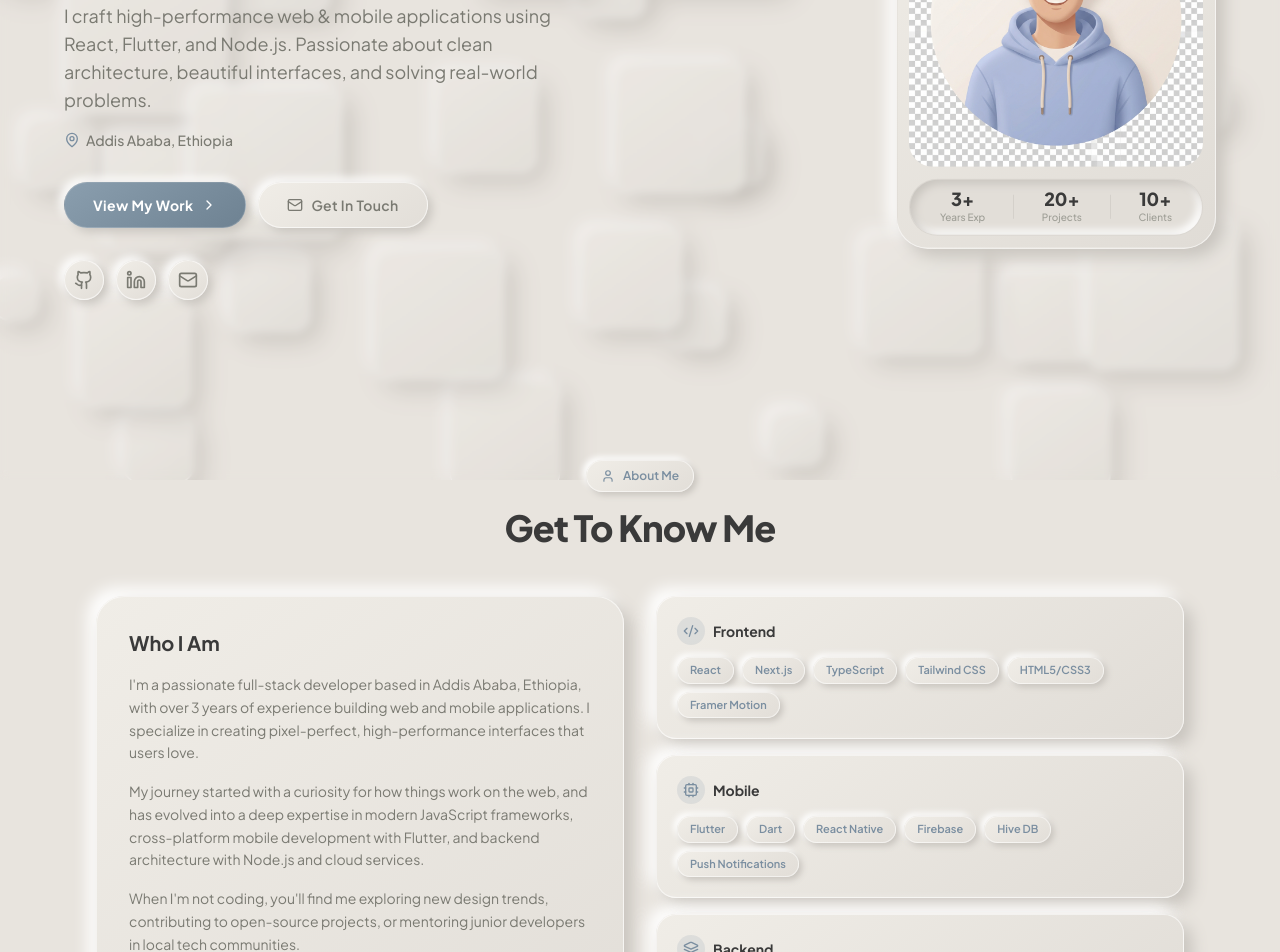
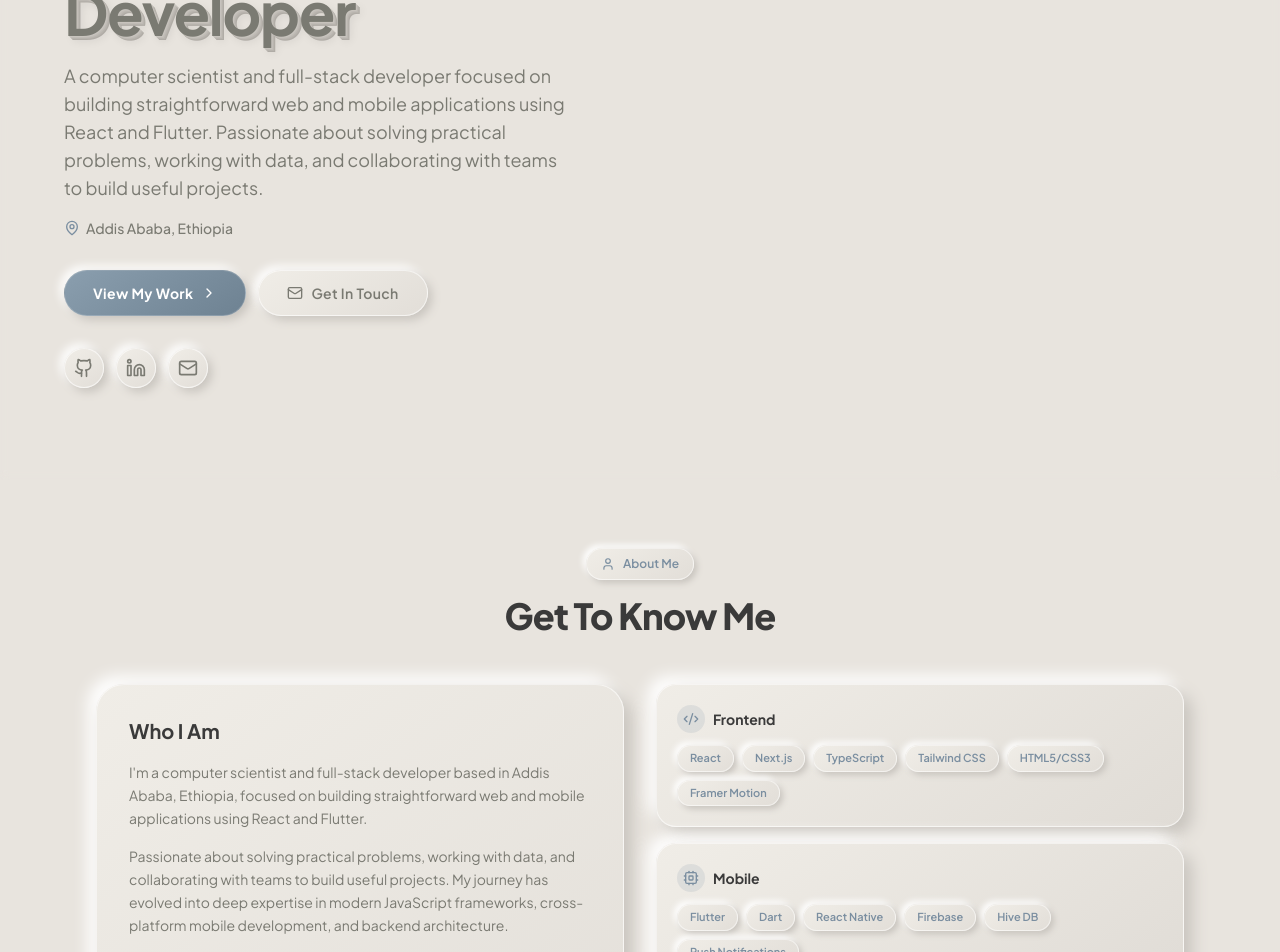
Before and after one commit to ETTN404/My-Portfolio-Show-Case, a React (Vite) app: page / in a window 1280 px wide. Shown: the part 320-1272 px from the top of the page. Built offline with nearby package versions, Linux system fonts and the light colour scheme; the HTML template or start-up script is replaced by a standard one.

Commit message:
feat: complete shopping cart checkout and header UI

```diff
--- a/src/App.jsx
+++ b/src/App.jsx
@@ -151,7 +151,7 @@ export default function App() {
                       <span className="text-white font-extrabold text-lg leading-none">E</span>
                     </div>
                     <span className="font-sans text-lg font-bold text-clay-text tracking-tight select-none">
-                      Ethan<span className="text-clay-accent">.</span>dev
+                      Eyob<span className="text-clay-accent">.dev</span>
                     </span>
                   </div>
 
@@ -237,18 +237,13 @@ export default function App() {
                     <h3 className="text-xl font-bold text-clay-text mb-4">Who I Am</h3>
                     <div className="space-y-4 text-clay-textMuted text-sm leading-relaxed">
                       <p>
-                        I'm a passionate full-stack developer based in Addis Ababa, Ethiopia, with over 3 years
-                        of experience building web and mobile applications. I specialize in creating
-                        pixel-perfect, high-performance interfaces that users love.
+                        I'm a computer scientist and full-stack developer based in Addis Ababa, Ethiopia, focused on building straightforward web and mobile applications using React and Flutter.
                       </p>
                       <p>
-                        My journey started with a curiosity for how things work on the web, and has evolved into
-                        a deep expertise in modern JavaScript frameworks, cross-platform mobile development with
-                        Flutter, and backend architecture with Node.js and cloud services.
+                        Passionate about solving practical problems, working with data, and collaborating with teams to build useful projects. My journey has evolved into deep expertise in modern JavaScript frameworks, cross-platform mobile development, and backend architecture.
                       </p>
                       <p>
-                        When I'm not coding, you'll find me exploring new design trends, contributing to
-                        open-source projects, or mentoring junior developers in local tech communities.
+                        When I'm not coding, you'll find me exploring new design trends, contributing to open-source projects, or continuously learning new technologies.
                       </p>
                     </div>
                   </div>
@@ -429,8 +424,8 @@ export default function App() {
                   {/* Contact Info Cards */}
                   <div className="lg:col-span-2 space-y-4">
                     {[
-                      { icon: <Mail className="w-5 h-5" />, label: "Email", value: "hello@ethan.dev", href: "mailto:hello@ethan.dev" },
-                      { icon: <Phone className="w-5 h-5" />, label: "Phone", value: "+251 912 345 678", href: "tel:+251912345678" },
+                      { icon: <Mail className="w-5 h-5" />, label: "Email", value: "eyobtaye1210@gmail.com", href: "mailto:eyobtaye1210@gmail.com" },
+                      { icon: <Phone className="w-5 h-5" />, label: "Phone", value: "0972334145", href: "tel:0972334145" },
                       { icon: <MapPin className="w-5 h-5" />, label: "Location", value: "Addis Ababa, Ethiopia", href: null },
                     ].map((item) => (
                       <div key={item.label} className="clay-card p-5 rounded-clay flex items-center gap-4 group hover:shadow-clay-raised-lg transition-all duration-300">
@@ -452,13 +447,13 @@ export default function App() {
                     <div className="clay-card p-5 rounded-clay">
                       <p className="text-xs text-clay-textLight font-medium uppercase tracking-wider mb-3">Find me on</p>
                       <div className="flex items-center gap-3">
-                        <a href="https://github.com" target="_blank" rel="noopener noreferrer" className="w-11 h-11 rounded-full btn-clay flex items-center justify-center text-clay-textMuted hover:text-clay-accent transition-colors">
+                        <a href="https://github.com/ETTN404" target="_blank" rel="noopener noreferrer" className="w-11 h-11 rounded-full btn-clay flex items-center justify-center text-clay-textMuted hover:text-clay-accent transition-colors">
                           <Github className="w-5 h-5" />
                         </a>
-                        <a href="https://linkedin.com" target="_blank" rel="noopener noreferrer" className="w-11 h-11 rounded-full btn-clay flex items-center justify-center text-clay-textMuted hover:text-clay-accent transition-colors">
+                        <a href="http://www.linkedin.com/in/eyob-taye-69219230b" target="_blank" rel="noopener noreferrer" className="w-11 h-11 rounded-full btn-clay flex items-center justify-center text-clay-textMuted hover:text-clay-accent transition-colors">
                           <Linkedin className="w-5 h-5" />
                         </a>
-                        <a href="mailto:hello@ethan.dev" className="w-11 h-11 rounded-full btn-clay flex items-center justify-center text-clay-textMuted hover:text-clay-accent transition-colors">
+                        <a href="mailto:eyobtaye1210@gmail.com" className="w-11 h-11 rounded-full btn-clay flex items-center justify-center text-clay-textMuted hover:text-clay-accent transition-colors">
                           <Mail className="w-5 h-5" />
                         </a>
                       </div>
@@ -513,19 +508,19 @@ export default function App() {
                     <span className="text-white font-extrabold text-lg leading-none">E</span>
                   </div>
                   <div>
-                    <p className="font-bold text-clay-text text-sm">Ethan.dev</p>
+                    <p className="font-bold text-clay-text text-sm">Eyob.dev</p>
                     <p className="text-clay-textLight text-xs">Full-Stack Developer Portfolio</p>
                   </div>
                 </div>
 
                 <div className="flex items-center gap-3">
-                  <a href="https://github.com" target="_blank" rel="noopener noreferrer" className="w-9 h-9 rounded-full btn-clay flex items-center justify-center text-clay-textMuted hover:text-clay-accent transition-colors">
+                  <a href="https://github.com/ETTN404" target="_blank" rel="noopener noreferrer" className="w-9 h-9 rounded-full btn-clay flex items-center justify-center text-clay-textMuted hover:text-clay-accent transition-colors">
                     <Github className="w-4 h-4" />
                   </a>
-                  <a href="https://linkedin.com" target="_blank" rel="noopener noreferrer" className="w-9 h-9 rounded-full btn-clay flex items-center justify-center text-clay-textMuted hover:text-clay-accent transition-colors">
+                  <a href="http://www.linkedin.com/in/eyob-taye-69219230b" target="_blank" rel="noopener noreferrer" className="w-9 h-9 rounded-full btn-clay flex items-center justify-center text-clay-textMuted hover:text-clay-accent transition-colors">
                     <Linkedin className="w-4 h-4" />
                   </a>
-                  <a href="mailto:hello@ethan.dev" className="w-9 h-9 rounded-full btn-clay flex items-center justify-center text-clay-textMuted hover:text-clay-accent transition-colors">
+                  <a href="mailto:eyobtaye1210@gmail.com" className="w-9 h-9 rounded-full btn-clay flex items-center justify-center text-clay-textMuted hover:text-clay-accent transition-colors">
                     <Mail className="w-4 h-4" />
                   </a>
                 </div>
--- a/src/components/Hero.jsx
+++ b/src/components/Hero.jsx
@@ -44,14 +44,13 @@ export default function Hero() {
             className="text-4xl sm:text-5xl lg:text-6xl font-extrabold tracking-tight text-clay-text leading-[1.1] text-depth"
             style={{ "--mx": mouseOffset.x, "--my": mouseOffset.y }}
           >
-            Hi, I'm <span className="text-clay-accent text-depth-accent">Ethan</span>
+            Hi, I'm <span className="text-clay-accent text-depth-accent">Eyob</span>
             <br />
-            <span className="text-clay-textMuted font-bold text-depth">Full-Stack Developer</span>
+            <span className="text-clay-textMuted font-bold text-depth">Computer Scientist & Full-Stack Developer</span>
           </h1>
 
           <p className="mt-5 text-clay-textMuted text-base sm:text-lg max-w-lg font-normal leading-relaxed mx-auto lg:mx-0">
-            I craft high-performance web & mobile applications using React, Flutter, and Node.js.
-            Passionate about clean architecture, beautiful interfaces, and solving real-world problems.
+            A computer scientist and full-stack developer focused on building straightforward web and mobile applications using React and Flutter. Passionate about solving practical problems, working with data, and collaborating with teams to build useful projects.
           </p>
 
           {/* Location */}
@@ -72,27 +71,26 @@ export default function Hero() {
 
           {/* Social Icons Row */}
           <div className="flex items-center gap-3 mt-8 justify-center lg:justify-start">
-            <MagneticButton href="https://github.com" className="w-10 h-10 rounded-full btn-clay flex items-center justify-center text-clay-textMuted hover:text-clay-accent transition-colors clickable">
+            <MagneticButton href="https://github.com/ETTN404" className="w-10 h-10 rounded-full btn-clay flex items-center justify-center text-clay-textMuted hover:text-clay-accent transition-colors clickable">
               <Github className="w-5 h-5 pointer-events-none" />
             </MagneticButton>
-            <MagneticButton href="https://linkedin.com" className="w-10 h-10 rounded-full btn-clay flex items-center justify-center text-clay-textMuted hover:text-clay-accent transition-colors clickable">
+            <MagneticButton href="http://www.linkedin.com/in/eyob-taye-69219230b" className="w-10 h-10 rounded-full btn-clay flex items-center justify-center text-clay-textMuted hover:text-clay-accent transition-colors clickable">
               <Linkedin className="w-5 h-5 pointer-events-none" />
             </MagneticButton>
-            <MagneticButton href="mailto:hello@example.com" className="w-10 h-10 rounded-full btn-clay flex items-center justify-center text-clay-textMuted hover:text-clay-accent transition-colors clickable">
+            <MagneticButton href="mailto:eyobtaye1210@gmail.com" className="w-10 h-10 rounded-full btn-clay flex items-center justify-center text-clay-textMuted hover:text-clay-accent transition-colors clickable">
               <Mail className="w-5 h-5 pointer-events-none" />
             </MagneticButton>
           </div>
         </div>
 
         {/* Right — Avatar Card */}
-        <div className="flex-shrink-0 animate-fade-in-up card-float-1" style={{ animationDelay: '0.2s' }}>
+        {/* <div className="flex-shrink-0 animate-fade-in-up card-float-1" style={{ animationDelay: '0.2s' }}>
           <div className="clay-card p-3 rounded-[32px] w-[280px] sm:w-[320px]">
             <img
               src="/avatar.png"
               alt="Ethan — Full-Stack Developer"
               className="w-full aspect-square object-cover rounded-[24px] bg-gradient-to-b from-clay-accentSoft/30 to-clay-surface"
             />
-            {/* Mini stat bar */}
             <div className="flex items-center justify-around mt-3 clay-inset rounded-clay-pill py-2.5 px-4">
               <div className="text-center">
                 <p className="text-lg font-extrabold text-clay-text leading-none">3+</p>
@@ -110,7 +108,7 @@ export default function Hero() {
               </div>
             </div>
           </div>
-        </div>
+        </div> */}
       </div>
     </section>
   );
--- a/src/components/InteractiveWorkspace.jsx
+++ b/src/components/InteractiveWorkspace.jsx
@@ -100,7 +100,7 @@ export default function InteractiveWorkspace({ project, onClose }) {
       <main className="flex-1 max-w-7xl w-full mx-auto px-4 py-6 sm:px-6 lg:px-8 grid grid-cols-1 lg:grid-cols-12 gap-6 items-stretch relative z-10">
 
         {/* Left Interactive Device Panel */}
-        <div className="lg:col-span-7 xl:col-span-8 clay-card flex items-center justify-center relative min-h-[580px] lg:min-h-0 p-4 sm:p-8">
+        <div className="lg:col-span-7 xl:col-span-8 clay-card flex items-center justify-center relative min-h-[580px] lg:min-h-0 p-1 sm:p-2">
           <div className="w-full h-full flex items-center justify-center">
             <DeviceSimulator
               project={project}
--- a/src/components/WaveBackground.jsx
+++ b/src/components/WaveBackground.jsx
@@ -91,7 +91,8 @@ export default function WaveBackground() {
       className="fixed inset-0 overflow-hidden pointer-events-none z-0 will-change-transform"
       style={{ transform: `translateY(${scrollY * -0.2}px)` }}
     >
-      {boxes.map((box, i) => (
+      {/* Commented out floating boxes to make background flat */}
+      {/* boxes.map((box, i) => (
         <div
           key={i}
           className="floating-box"
@@ -105,7 +106,7 @@ export default function WaveBackground() {
             zIndex: box.z,
           }}
         />
-      ))}
+      )) */}
       {/* Consistent Soft Frosted Glass Overlay */}
       <div
         className="absolute inset-0 z-10"
--- a/src/projectsData.js
+++ b/src/projectsData.js
@@ -1,86 +1,127 @@
 export const projects = [
+  // --- Category 1: Projects with URL & GitHub ---
   {
     id: "amen-bakery",
-    title: "Amen Bakery",
+    title: "Amen Bakery Mobile App",
     type: "mobile",
     category: "Mobile App",
-    tagline: "Modern bakery storefront and delivery app",
-    description: "A complete mobile application for a modern bakery. Features an intuitive storefront for browsing pastries, secure checkout, user authentication, and real-time delivery tracking. Built with focus on a delicious UI and seamless user experience.",
-    stack: ["Flutter", "Dart", "Firebase Auth", "Cloud Firestore", "Stripe API"],
+    tagline: "Multi-shop management mobile application",
+    description: "A multi-shop management mobile application that helps bakery owners track daily sales, expenses, cash flow, and digital payments in one centralized dashboard.",
+    stack: ["Flutter", "Dart", "SQLite", "Supabase"],
     mockUrl: "https://amenbakery.vercel.app",
-    githubUrl: "https://github.com",
+    githubUrl: "https://github.com/ETTN404/Amen-bakery",
     accentColor: "emerald"
   },
   {
-    id: "taskflow-flutter",
-    title: "TaskFlow Pro",
-    type: "mobile",
-    category: "Flutter App",
-    tagline: "Sleek, reactive task manager with real-time Firebase syncing",
-    description: "A collaborative project management application designed for productivity. Features real-time state synchronization, smooth swipe transitions, drag-and-drop kanban boards, and offline-first Hive caching. Built using a mobile-first architecture to ensure instant response times even under poor network conditions.",
-    stack: ["Flutter", "Dart", "Firebase Sync", "Provider Pattern", "Hive DB", "Push Notifications"],
-    mockUrl: "https://gallery.flutter.dev/#/demo/shrine",
-    githubUrl: "https://github.com/example-dev/taskflow-pro-flutter",
-    accentColor: "emerald"
+    id: "car-rental",
+    title: "Car Rental Application",
+    type: "web",
+    category: "Web App",
+    tagline: "Premium UI for luxury car rental",
+    description: "A fully responsive, premium user interface designed and built for a luxury car rental company based in Dubai.",
+    stack: ["HTML", "CSS", "Vanilla JavaScript"],
+    mockUrl: "https://clever-horse-62e8a4.netlify.app/",
+    githubUrl: "https://github.com/ETTN404/car-rental",
+    accentColor: "violet"
   },
   {
-    id: "aether-design-system",
-    title: "Aether UI Engine",
+    id: "skillhub",
+    title: "SkillHUB",
     type: "web",
-    category: "SaaS Web App",
-    tagline: "Visual design tokens and modular UI theme builder",
-    description: "A professional web-based design system workspace that allows developers to design and inspect atomic UI components in real-time. Features active CSS token manipulation, Tailwind utility-class generation, component layout sandboxing, and direct JSON design-tokens exporting. Built with rendering optimization in mind to ensure zero lag during canvas scaling.",
-    stack: ["React", "Vite", "Tailwind CSS", "Zustand State", "Framer Motion", "Canvas API"],
-    mockUrl: "https://threejs.org/examples/webgl_geometry_cube.html",
-    githubUrl: "https://github.com/example-dev/aether-ui-theme-engine",
+    category: "Web App",
+    tagline: "Fully responsive online learning platform",
+    description: "A fully responsive online learning platform where users can easily browse, enroll in, and manage various educational courses.",
+    stack: ["PHP", "SQL", "HTML", "CSS", "JavaScript"],
+    mockUrl: "https://skillhub.page.gd",
+    githubUrl: "https://github.com/ermiyas-henok/SkillHUB",
     accentColor: "cyan"
   },
   {
-    id: "cryptovault-web3",
-    title: "CryptoVault Ledger",
+    id: "yegna-ekub",
+    title: "Yegna Ekub",
+    type: "mobile",
+    category: "Mobile App",
+    tagline: "Modern financial mobile application",
+    description: "A modern financial mobile application designed to digitize, secure, and simplify traditional community-based savings groups (Equb) in Ethiopia.",
+    stack: ["Flutter", "Dart", "Supabase", "Firebase"],
+    mockUrl: "https://yegnaekub.vercel.app/",
+    githubUrl: "https://github.com/ETTN404/YegnaEkub",
+    accentColor: "emerald"
+  },
+
+  // --- Category 2: Projects with GitHub only ---
+  {
+    id: "tenasync",
+    title: "TenaSync",
     type: "web",
-    category: "Full-Stack Web3",
-    tagline: "Glassmorphic multi-chain digital asset tracker & swap engine",
-    description: "An advanced Web3 asset visualization dashboard. Tracks real-time wallet balances, ERC-20 tokens, and NFT collections across several EVM chains. Includes visual wallet health indices, customizable price feeds, and an simulated token swap terminal utilizing standard liquidity pool calculations.",
-    stack: ["Next.js", "TypeScript", "Ethers.js", "Chart.js", "Tailwind CSS", "CoinGecko API"],
-    mockUrl: "https://threejs.org/examples/webgl_effects_parallaxbarrier.html",
-    githubUrl: "https://github.com/example-dev/cryptovault-ledger-dashboard",
+    category: "Web App / Hospital ERP",
+    tagline: "AI-powered healthcare gateway",
+    description: "An AI-powered healthcare gateway combining a centralized management system with a mobile application for medical consultations and specialist matching.",
+    stack: ["React", "Node.js", "Python"],
+    mockUrl: "",
+    githubUrl: "https://github.com/seudsahm2/TenaSync",
     accentColor: "violet"
   },
   {
-    id: "scribeai-assistant",
-    title: "ScribeAI Writer",
-    type: "mobile",
-    category: "Flutter App",
-    tagline: "Speech-to-text generative drafting assistant powered by LLMs",
-    description: "AI-driven mobile writing assistant optimized for speed. Powered by OpenAI's GPT-4 API, supporting seamless speech-to-text inputs, custom prompt tuning profiles, structural document editing, and immediate Markdown compilation with share action capabilities.",
-    stack: ["Flutter", "Dart", "OpenAI Whisper API", "WebSockets", "Riverpod", "Markdown Compiler"],
-    mockUrl: "https://gallery.flutter.dev/#/demo/crane",
-    githubUrl: "https://github.com/example-dev/scribeai-flutter-client",
+    id: "hospital-erp",
+    title: "Hospital ERP System",
+    type: "web",
+    category: "Web App / ERP System",
+    tagline: "Robust clinical administration platform",
+    description: "A robust clinical administration platform designed to manage patient records, appointments, staff scheduling, and overall hospital workflows efficiently.",
+    stack: ["React", "Tailwind CSS", "Node.js", "ASP.NET"],
+    mockUrl: "",
+    githubUrl: "https://github.com/Hospital-ERP-ETH/Clinic-Management-System",
+    accentColor: "cyan"
+  },
+  {
+    id: "volunteer-management",
+    title: "Volunteer Management System",
+    type: "web",
+    category: "Web App",
+    tagline: "Community coordination platform",
+    description: "A platform built to streamline community coordination by managing volunteer registrations, event tracking, and task allocations.",
+    stack: ["React", "Tailwind CSS", "Node.js"],
+    mockUrl: "",
+    githubUrl: "https://github.com/VolunteerManagement-System/Volunteer-Management-System",
+    accentColor: "emerald"
+  },
+
+  // --- Category 3: Projects with neither ---
+  {
+    id: "hr-payroll",
+    title: "HR and Payroll Management System",
+    type: "web",
+    category: "Web App",
+    tagline: "Enterprise-grade digital platform",
+    description: "An enterprise-grade digital platform engineered to completely automate human resources and payroll operations for small to medium-sized businesses.",
+    stack: ["React", "Tailwind CSS", "Django"],
+    mockUrl: "",
+    githubUrl: "",
     accentColor: "violet"
   },
   {
-    id: "retrosynth-engine",
-    title: "RetroSynth Studio",
-    type: "web",
-    category: "Web Audio App",
-    tagline: "Interactive 8-step sequencer & custom synth oscillator synth",
-    description: "A browser-based electronic audio workstation utilizing the HTML5 Web Audio API. Provides double-oscillator selectors, customizable LFO controls, low-pass filter slider bars, delay pipelines, and an interactive 8-step visual rhythm sequencer with BPM throttle control.",
-    stack: ["Web Audio API", "React", "HTML5 Canvas", "Tailwind CSS", "LocalStorage State"],
-    mockUrl: "https://threejs.org/examples/webgl_geometry_colors.html",
-    githubUrl: "https://github.com/example-dev/retrosynth-audio-sequencer",
+    id: "ethioflow",
+    title: "EthioFlow",
+    type: "web", // Let's use web for lack of telegram mock
+    category: "Telegram Mini App",
+    tagline: "Autonomous, bot-to-bot Telegram platform",
+    description: "An autonomous, bot-to-bot Telegram-based buying and selling platform tailored for smooth commerce in the Ethiopian market.",
+    stack: ["Node.js", "Python", "Telegram Bot API"],
+    mockUrl: "",
+    githubUrl: "",
     accentColor: "cyan"
   },
   {
-    id: "devrank-visualizer",
-    title: "DevRank Profile Graph",
-    type: "web",
-    category: "Full-Stack Platform",
-    tagline: "GitHub profile analytics and 3D skill competency charts",
-    description: "An interactive profiling app that queries the GitHub GraphQL API to compile comprehensive metrics regarding developer contributions. Generates 3D node graphs representing codebases, commits, pull requests, and multi-language proficiency levels.",
-    stack: ["Node.js", "Express", "React", "D3.js Graph", "GraphQL API", "Tailwind CSS"],
-    mockUrl: "https://threejs.org/examples/webgl_interactive_cubes.html",
-    githubUrl: "https://github.com/example-dev/devrank-competency-graph",
+    id: "simple-2d-shooter",
+    title: "Simple 2D Shooting Game",
+    type: "web", // For layout
+    category: "Desktop Game / Terminal App",
+    tagline: "Lightweight, terminal-based 2D shooting game",
+    description: "A lightweight, terminal-based 2D shooting game built utilizing shape-based graphics rather than external textures.",
+    stack: ["C++", "SFML"],
+    mockUrl: "",
+    githubUrl: "",
     accentColor: "emerald"
   }
 ];
```
Also changed, not shown: src/components/DeviceSimulator.jsx (+34 -3 lines).
